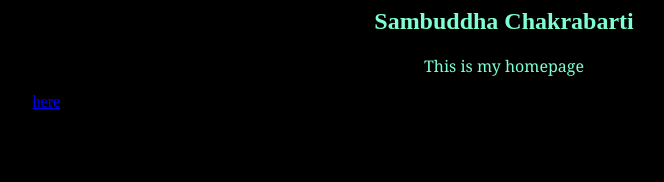
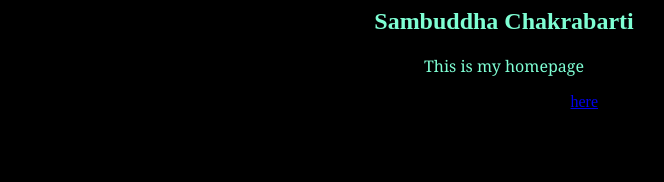
Before and after one commit to SamChakra45/samchakra.github.io, a plain HTML site: page index.html in a window 1280 px wide. Shown: the full height of the page, 136-800 px from the left. Drawn offline with Linux system fonts and the light colour scheme.

Commit message:
Update index.html

```diff
--- a/index.html
+++ b/index.html
@@ -2,12 +2,13 @@
 <head>
     <meta charset="UTF-8">
     <meta name="viewport" content="width=device-width, initial-scale=1.0">
+    <link rel="stylesheet" href="https://cdnjs.cloudflare.com/ajax/libs/font-awesome/4.7.0/css/font-awesome.min.css">
     <title>Webpage</title>
 </head>
 <body style="background-color: black;">
     <h2 style="text-align: center;color: aquamarine;">Sambuddha Chakrabarti</h1>
     <p style="font-family: Cambria, Cochin, Georgia, Times, 'Times New Roman', serif; text-align: center;color:aquamarine">This is my homepage</p>
-    <p>You can find my resume <a href="https://drive.google.com/file/d/1QeLcCmBGOGJa-nGA5b_1bxtZf8MwNolp/view?usp=sharing">here</a></p>
+    <p style="text-align: center;">You can find my resume <a href="https://drive.google.com/file/d/1QeLcCmBGOGJa-nGA5b_1bxtZf8MwNolp/view?usp=sharing">here</a></p>
     <a href="https://github.com/SamChakra45"><i class="fa-github"></i></a>
     <a href="https://www.linkedin.com/in/sambuddha-chakrabarti-343675252/?lipi=urn%3Ali%3Apage%3Ad_flagship3_profile_view_base%3BK%2Bbu0l%2FyQhKNPV%2BxG4FP6w%3D%3D"><i class="fa-linkedin"></i></a>
 </body>
```
